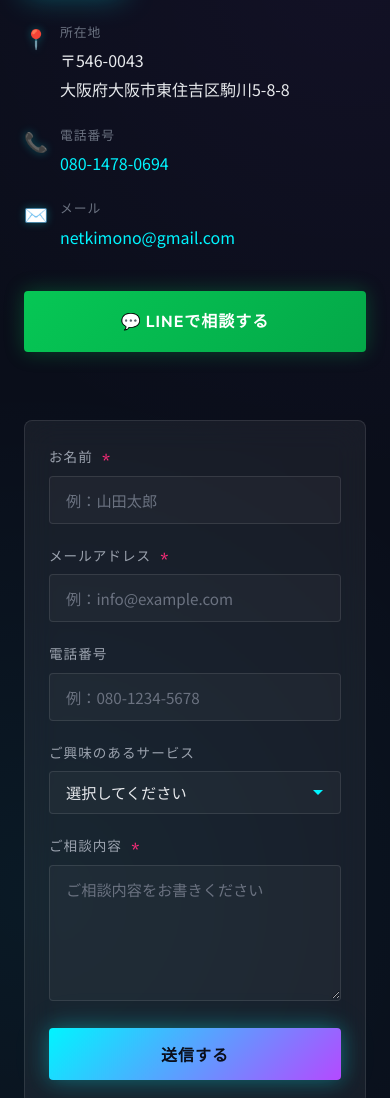
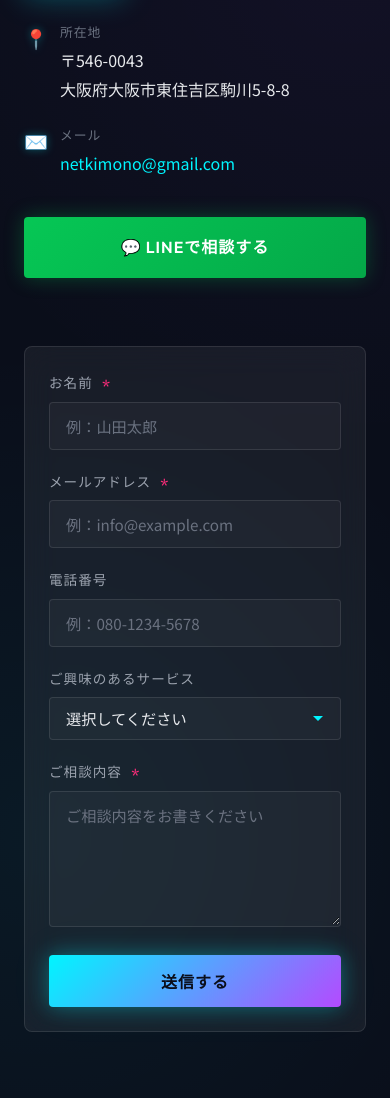
Before and after one commit to daruma-ad/AI_ninja, a plain HTML site: page index.html in a window 390 px wide. Shown: the part 8090-9188 px from the top of the page. Drawn offline with Linux system fonts and the light colour scheme.

Commit message:
docs: remove phone number from contact details

```diff
--- a/index.html
+++ b/index.html
@@ -262,13 +262,6 @@
               </div>
             </div>
             <div class="contact-item">
-              <span class="contact-icon">📞</span>
-              <div>
-                <p class="contact-label">電話番号</p>
-                <a href="tel:080-1478-0694">080-1478-0694</a>
-              </div>
-            </div>
-            <div class="contact-item">
               <span class="contact-icon">✉️</span>
               <div>
                 <p class="contact-label">メール</p>
```
